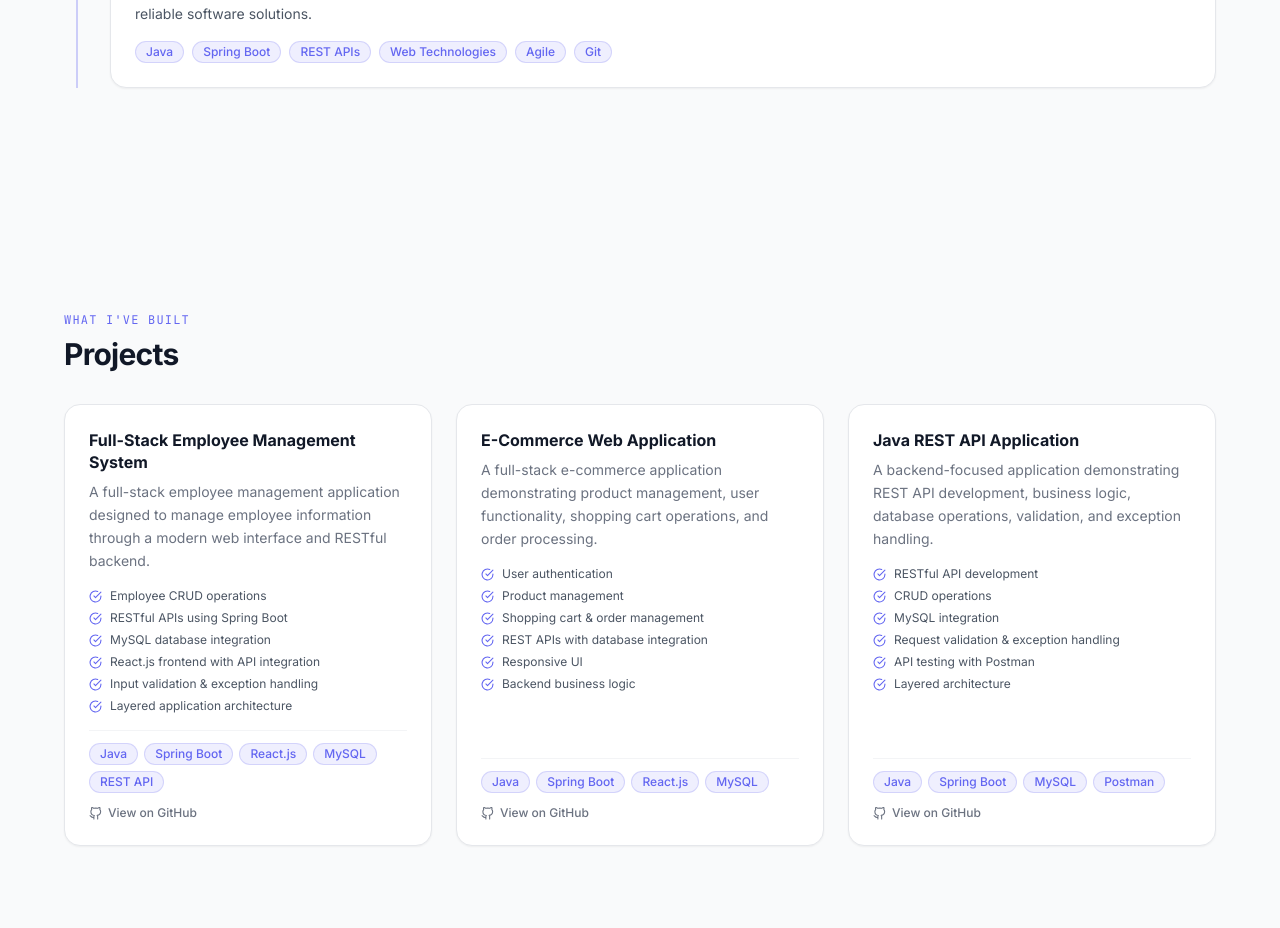
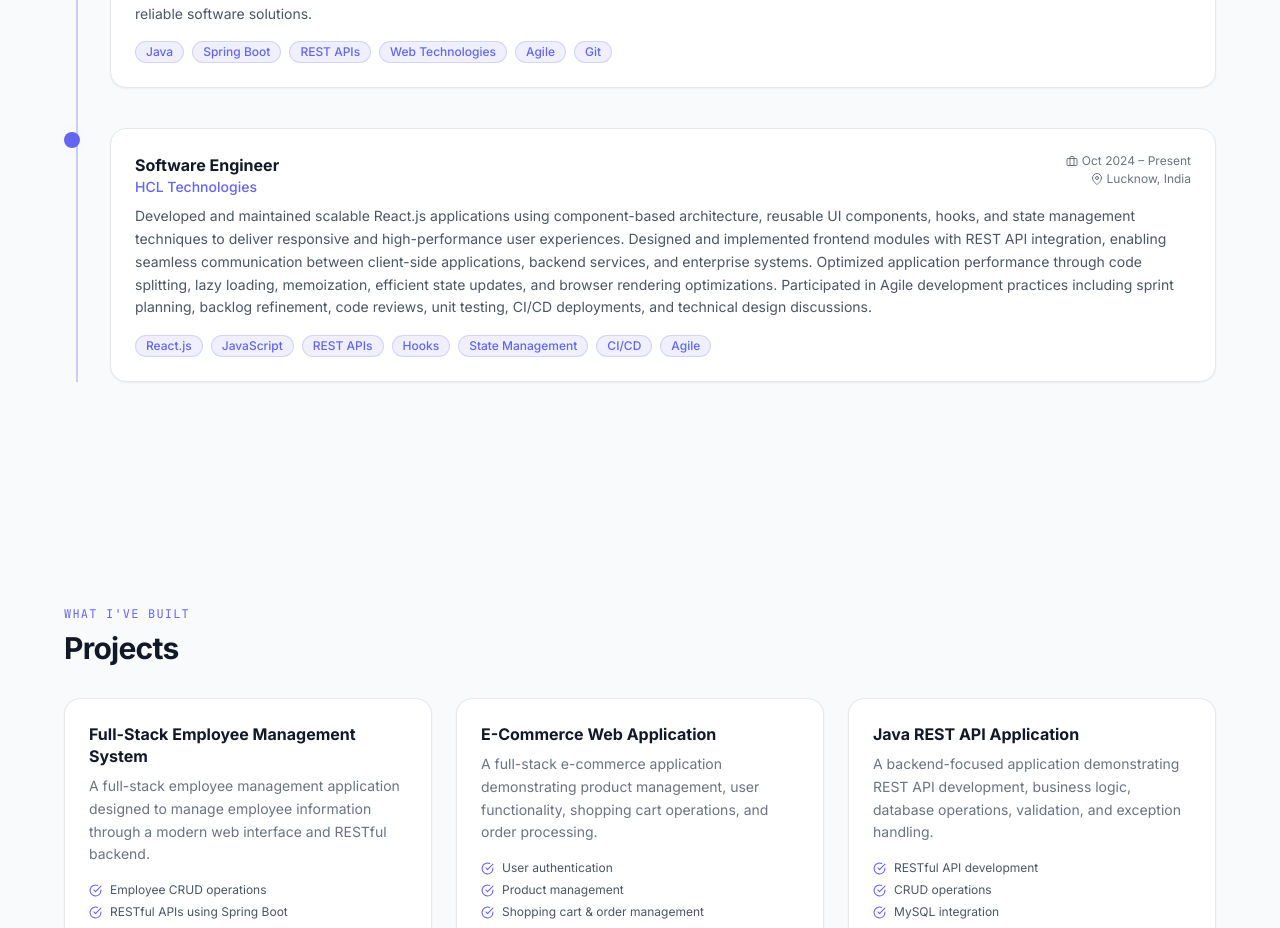
Before and after one commit to merishiii/Portfolio, a Next.js app: page / in a window 1280 px wide. Shown: the part 2940-3868 px from the top of the page. Built offline with nearby package versions, Linux system fonts and the light colour scheme; no server answers.

Commit message:
feat: add HCL Technologies experience

```diff
--- a/src/data/portfolio.ts
+++ b/src/data/portfolio.ts
@@ -93,6 +93,15 @@ export const experience = [
     description:
       "Working with Java and web technologies to develop and maintain enterprise applications. Applying object-oriented programming and software engineering principles. Participating in development, testing, debugging, and troubleshooting. Collaborating in an Agile environment to build scalable, maintainable, and reliable software solutions.",
     tech: ["Java", "Spring Boot", "REST APIs", "Web Technologies", "Agile", "Git"],
+  },
+  {
+    role: "Software Engineer",
+    company: "HCL Technologies",
+    period: "Oct 2024 – Present",
+    location: "Lucknow, India",
+    description:
+      "Developed and maintained scalable React.js applications using component-based architecture, reusable UI components, hooks, and state management techniques to deliver responsive and high-performance user experiences. Designed and implemented frontend modules with REST API integration, enabling seamless communication between client-side applications, backend services, and enterprise systems. Optimized application performance through code splitting, lazy loading, memoization, efficient state updates, and browser rendering optimizations. Participated in Agile development practices including sprint planning, backlog refinement, code reviews, unit testing, CI/CD deployments, and technical design discussions.",
+    tech: ["React.js", "JavaScript", "REST APIs", "Hooks", "State Management", "CI/CD", "Agile"],
   },
 ];
 
```
